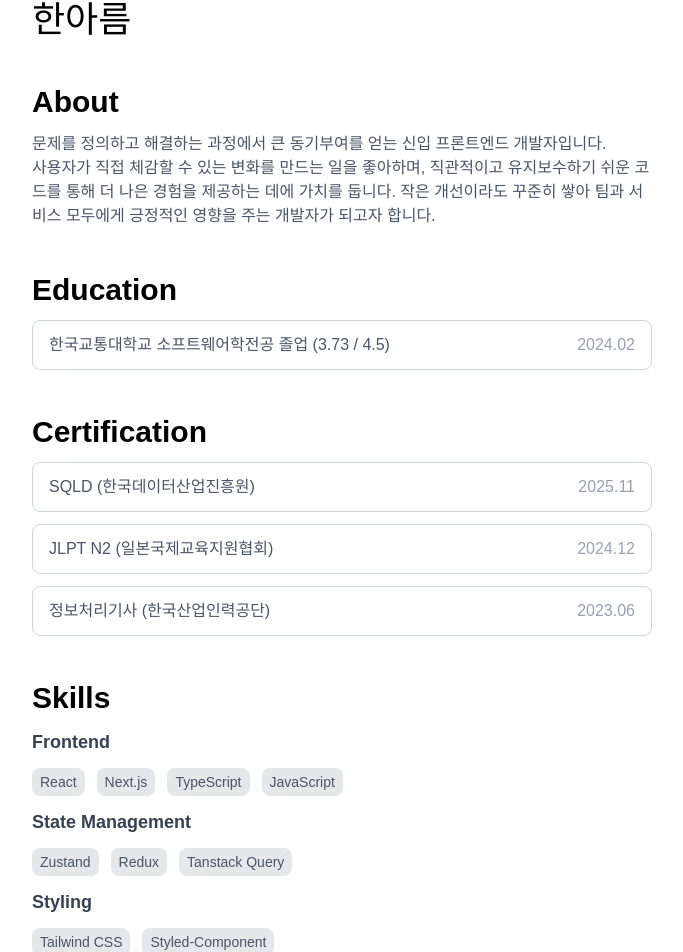
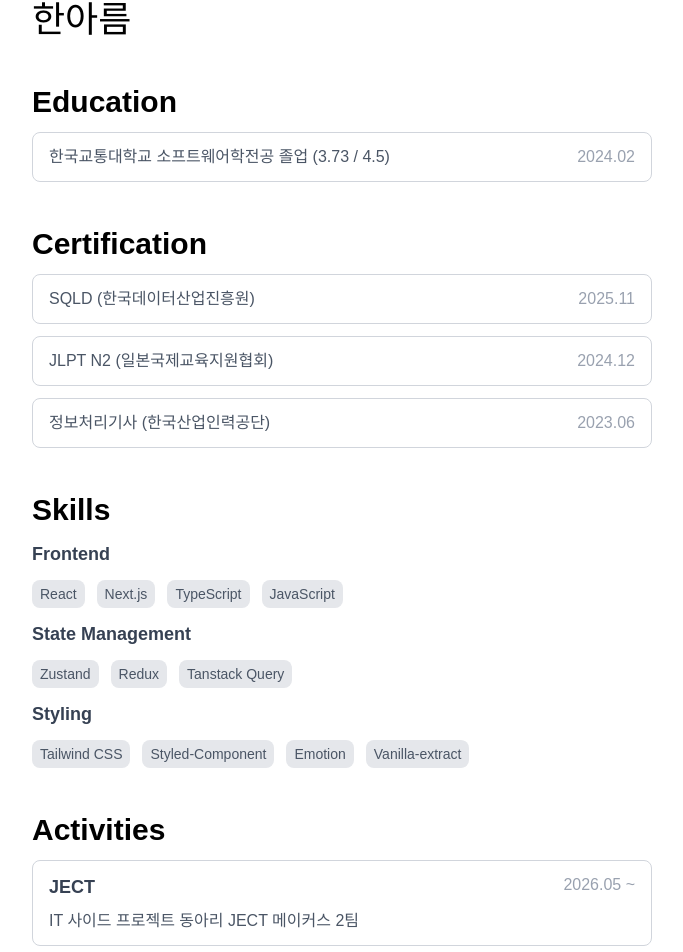
Before and after one commit to areumH/areumh-blog, a Next.js app: page /portfolio in a window 1280 px wide. Shown: the part 97-1049 px from the top of the page, without its empty margins (298-981 px from the left). Built offline with nearby package versions, Linux system fonts and the light colour scheme; a web font is replaced by a local one.

Commit message:
fix: 포트폴리오 페이지 정보 수정

```diff
--- a/app/portfolio/page.tsx
+++ b/app/portfolio/page.tsx
@@ -34,12 +34,6 @@ export default function Portfolio() {
     <div className="flex flex-col w-full max-w-[700px] mx-auto md:px-10 md:py-3 gap-10 md:gap-11">
       <div className="flex w-full">
         <p className="text-2xl md:text-4xl">{PORTFOLIO_INFO.name}</p>
-      </div>
-      <div className="flex flex-col gap-2 md:gap-3">
-        <div className="flex text-2xl md:text-3xl font-bold">About</div>
-        <p className="text-sm md:text-base text-gray-600 dark:text-gray-400 whitespace-pre-line">
-          {PORTFOLIO_INFO.about}
-        </p>
       </div>
       <div className="flex flex-col gap-2 md:gap-3 w-full">
         <div className="flex text-2xl md:text-3xl font-bold">Education</div>
@@ -91,7 +85,7 @@ export default function Portfolio() {
         <div className="flex text-2xl md:text-3xl font-bold">Activities</div>
         {PORTFOLIO_INFO.activities.map((el) => (
           <div
-            key={el.name}
+            key={el.description}
             className="flex flex-col w-full gap-2 rounded-lg px-4 py-3 border border-gray-300 dark:border-gray-700"
           >
             <div className="flex justify-between w-full">
--- a/constants/portfolio.ts
+++ b/constants/portfolio.ts
@@ -1,7 +1,5 @@
 export const PORTFOLIO_INFO = {
   name: '한아름',
-  about:
-    '문제를 정의하고 해결하는 과정에서 큰 동기부여를 얻는 신입 프론트엔드 개발자입니다. \n사용자가 직접 체감할 수 있는 변화를 만드는 일을 좋아하며, 직관적이고 유지보수하기 쉬운 코드를 통해 더 나은 경험을 제공하는 데에 가치를 둡니다. 작은 개선이라도 꾸준히 쌓아 팀과 서비스 모두에게 긍정적인 영향을 주는 개발자가 되고자 합니다. ',
   education: {
     school: '한국교통대학교 소프트웨어학전공 졸업 (3.73 / 4.5)',
     date: '2024.02',
@@ -23,9 +21,15 @@ export const PORTFOLIO_INFO = {
   skills: {
     frontend: ['React', 'Next.js', 'TypeScript', 'JavaScript'],
     state: ['Zustand', 'Redux', 'Tanstack Query'],
-    styling: ['Tailwind CSS', 'Styled-Component'],
+    styling: ['Tailwind CSS', 'Styled-Component', 'Emotion', 'Vanilla-extract'],
   },
   activities: [
+    {
+      name: 'JECT',
+      date: '2026.05 ~ ',
+      link: 'https://ject.kr/',
+      description: 'IT 사이드 프로젝트 동아리 JECT 메이커스 2팀',
+    },
     {
       name: '항해99',
       date: '2025.07 ~ 2025.09',
```
